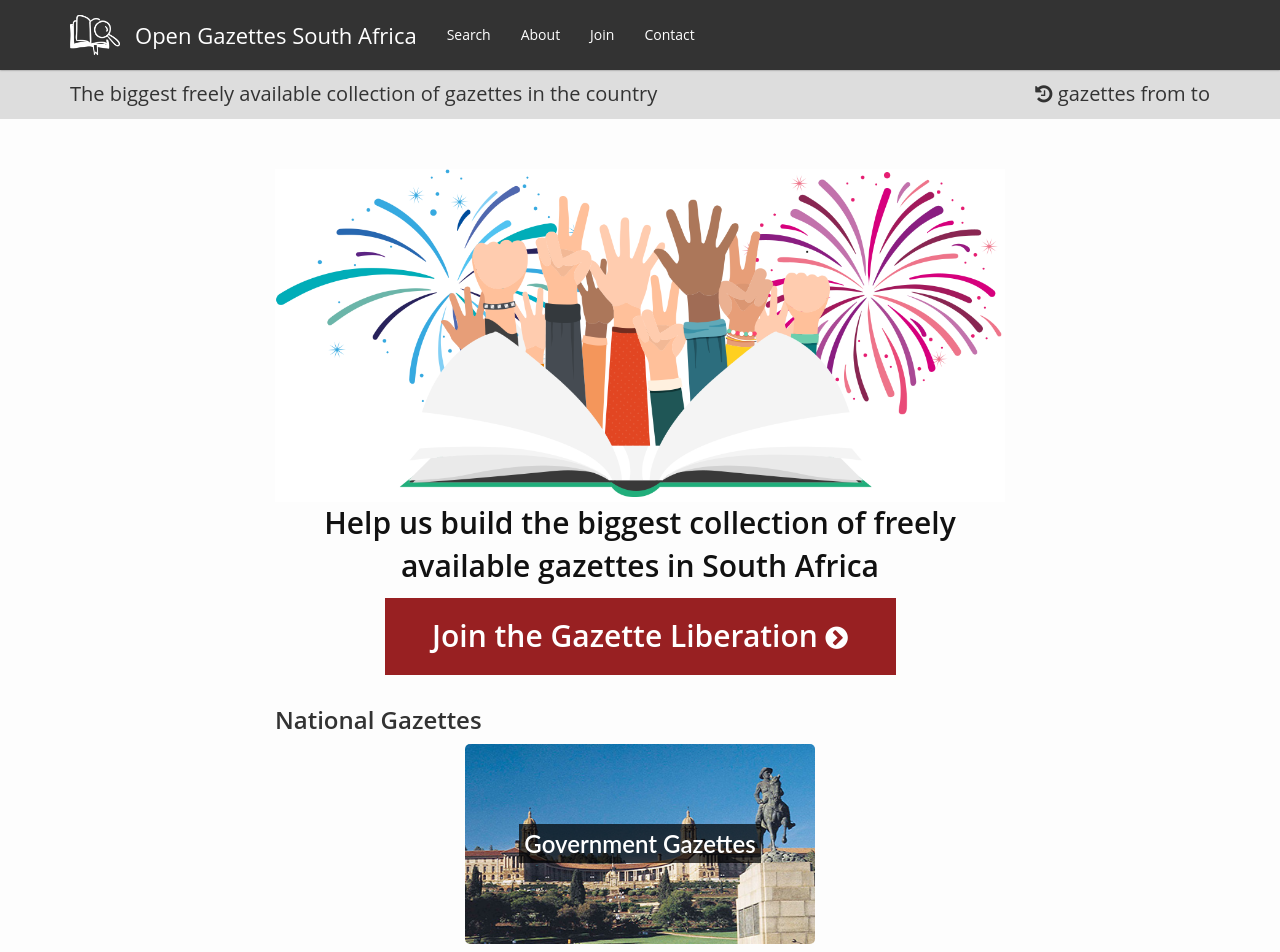
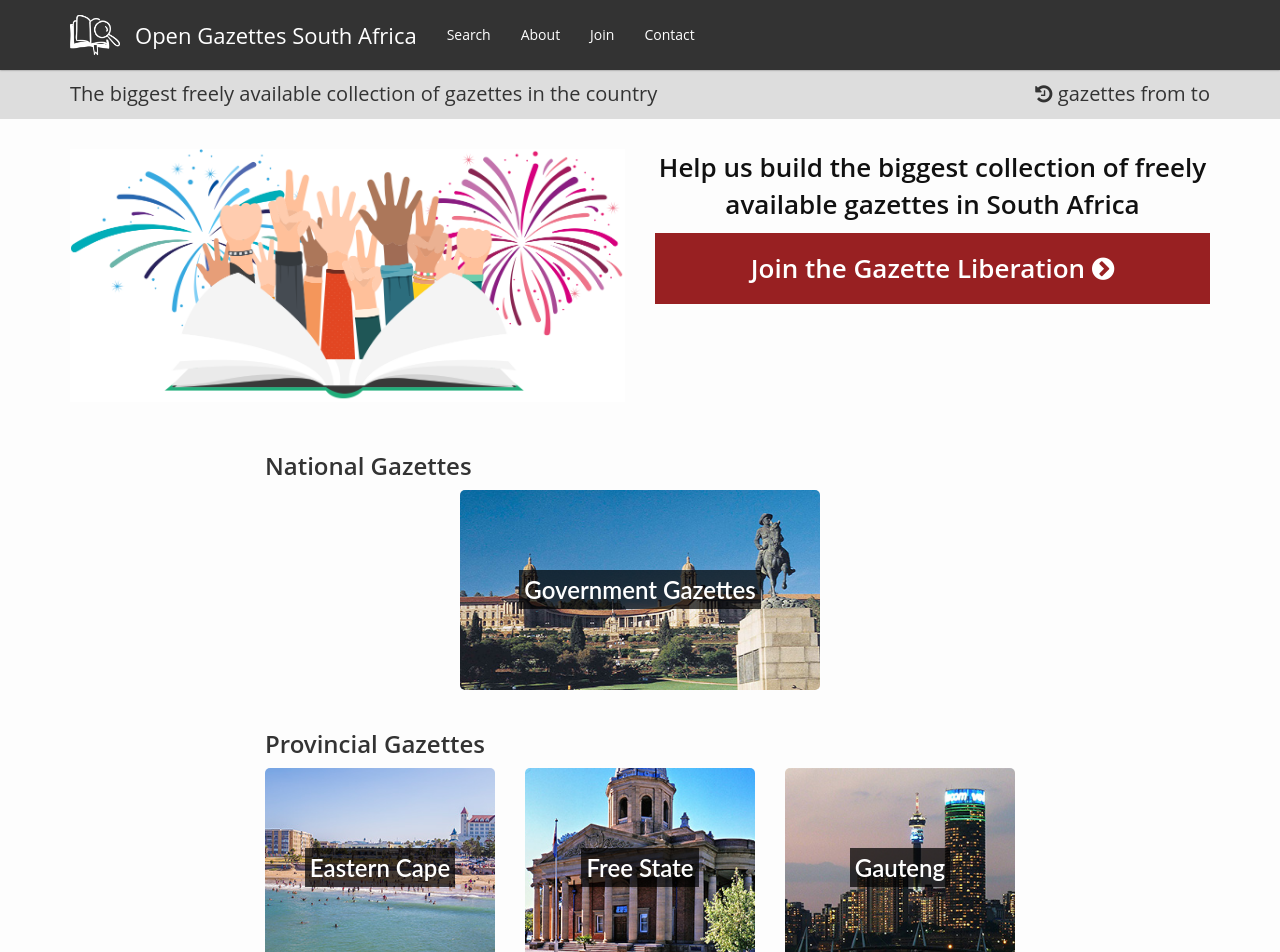
Before and after one commit to OpenUpSA/opengazettes, a Jekyll site: the page built from index.html, in a window 1280 px wide. Shown: the top 952 px of the page. Built offline with Jekyll 4.4.1, drawn with Linux system fonts in a browser that asks for light colours; comment, search, counter and statistics services are not loaded.

Commit message:
Two-col banner on homepage
This takes up less vertical space

```diff
--- /dev/null
+++ b/_layouts/base.html
@@ -0,0 +1,29 @@
+<!DOCTYPE html>
+<html>
+
+  {% include head.html %}
+
+  <body>
+
+    {% include header.html %}
+
+    {{ content }}
+
+    {% include footer.html %}
+
+    <script>
+      (function(i,s,o,g,r,a,m){i['GoogleAnalyticsObject']=r;i[r]=i[r]||function(){
+      (i[r].q=i[r].q||[]).push(arguments)},i[r].l=1*new Date();a=s.createElement(o),
+      m=s.getElementsByTagName(o)[0];a.async=1;a.src=g;m.parentNode.insertBefore(a,m)
+      })(window,document,'script','https://www.google-analytics.com/analytics.js','ga');
+
+      ga('create', 'UA-48399585-45', 'auto');
+      ga('send', 'pageview');
+    </script>
+
+    <script src="/js/jquery-1.11.3.min.js"></script>
+    <script src="/js/bootstrap-3.3.7.min.js"></script>
+    <script src="/js/main.js"></script>
+
+  </body>
+</html>
--- a/_layouts/default.html
+++ b/_layouts/default.html
@@ -1,34 +1,8 @@
-<!DOCTYPE html>
-<html>
-
-  {% include head.html %}
-
-  <body>
-
-    {% include header.html %}
-
-    <div class="page-content">
-      <div class="container">
-          {{ content }}
-      </div>
-    </div>
-
-    {% include footer.html %}
-
-    <script>
-      (function(i,s,o,g,r,a,m){i['GoogleAnalyticsObject']=r;i[r]=i[r]||function(){
-      (i[r].q=i[r].q||[]).push(arguments)},i[r].l=1*new Date();a=s.createElement(o),
-      m=s.getElementsByTagName(o)[0];a.async=1;a.src=g;m.parentNode.insertBefore(a,m)
-      })(window,document,'script','https://www.google-analytics.com/analytics.js','ga');
-
-      ga('create', 'UA-48399585-45', 'auto');
-      ga('send', 'pageview');
-    </script>
-
-    <script src="/js/jquery-1.11.3.min.js"></script>
-    <script src="/js/bootstrap-3.3.7.min.js"></script>
-    <script src="/js/main.js"></script>
-
-  </body>
-
-</html>
+---
+layout: base
+---
+<div class="page-content">
+  <div class="container">
+      {{ content }}
+  </div>
+</div>
--- a/_sass/site.scss
+++ b/_sass/site.scss
@@ -186,19 +186,15 @@
     color: #333;
 }
 
-.banner p {
-        font-size: 30px;
-        font-weight: 600;
-    }
-
 .introduction {
-
     margin-top: 30px;
     margin-bottom: 30px;
-    .cta a {
-        font-weight: 600;
-        color: $link-color;
-    }
+}
+
+.banner {
+    font-size: 26px;
+    font-weight: 600;
+    text-align: center;
 }
 
 .page-tag {
@@ -298,15 +294,11 @@
     text-decoration: none;
 }
 
-.join-title {
+.big-cta {
+    display: block;
+    padding: 15px;
     background-color: $link-color;
-    padding: 15px;
     color: white;
-    font-weight: 700;
-    font-size: 30px;
-    width: 70%;
-    margin-left: auto;
-    margin-right: auto;
     border: 2px solid $link-color;
 
     &:hover {
@@ -326,10 +318,6 @@
 
 .banner a .fa {
     font-size: 26px;
-}
-
-fa-chevron-circle-right {
-    font-size: 26px!important;
 }
 
 @media screen and (max-width: 768px) {
--- a/index.html
+++ b/index.html
@@ -1,31 +1,33 @@
 ---
-layout: default
+layout: base
 ---
 
 <div class="introduction">
-  <div class="container col-md-8 col-md-offset-2">
-    <div class="img-center">
+  <div class="container">
+    <div class="row">
+      <div class="col-sm-6">
+        <img src="/img/banner_5.png" style="width:100%;" />
+      </div>
+      <div class="col-sm-6">
         <div class="banner">
-        <img src="/img/banner_5.png" style="width:100%;" />
           <p>Help us build the biggest collection of freely available gazettes in South Africa</p>
-        <a href="/join"><p class="join-title">Join the Gazette Liberation <i class="fa fa-chevron-circle-right" aria-hidden="true"></i></p></a>
+          <a href="/join" class="big-cta">Join the Gazette Liberation&nbsp;<i class="fa fa-chevron-circle-right" aria-hidden="true"></i></a>
+        </div>
       </div>
     </div>
   </div>
 </div>
 
 <div class="gazettes_nav">
+  <div class="container">
+    <div class="row">
+      <div class="col-md-8 col-md-offset-2">
 
-<div class="container col-md-8 col-md-offset-2">
         <h2>National Gazettes</h2>
-  <div>
         <div class="row">
           <div class="col-md-6 col-md-offset-3"><a class="btn_p" href="/gazettes/ZA/"><button class="gazettes_nav_btn btn_nat" name="button"><span class="btn_text">Government Gazettes</span></button></a></div>
         </div>
-  </div>
-</div>
 
-<div class="container col-md-8 col-md-offset-2">
         <h2>Provincial Gazettes</h2>
         <div class="row">
           <div class="col-md-4"><a class="btn_p" href="/gazettes/ZA-EC/"><button class="gazettes_nav_btn btn_ec" name="button"><span class="btn_text">Eastern Cape</span></button></a></div>
@@ -44,3 +46,5 @@
         </div>
       </div>
     </div>
+  </div>
+</div>
--- a/join.html
+++ b/join.html
@@ -8,7 +8,7 @@
 		<div class="img-center">
 			<div class="banner">
 				<img src="/img/hands.png" width="60%" />
-				<a href="#join-form"><p class="join-title">Join the liberation! <i class="fa fa-chevron-circle-right" aria-hidden="true"></i></p></a>
+				<a href="#join-form" class="big-cta">Join the liberation! <i class="fa fa-chevron-circle-right" aria-hidden="true"></i></a>
 			</div>
 		</div>
 
```
Lines whose indentation alone changed are shown as unchanged.
